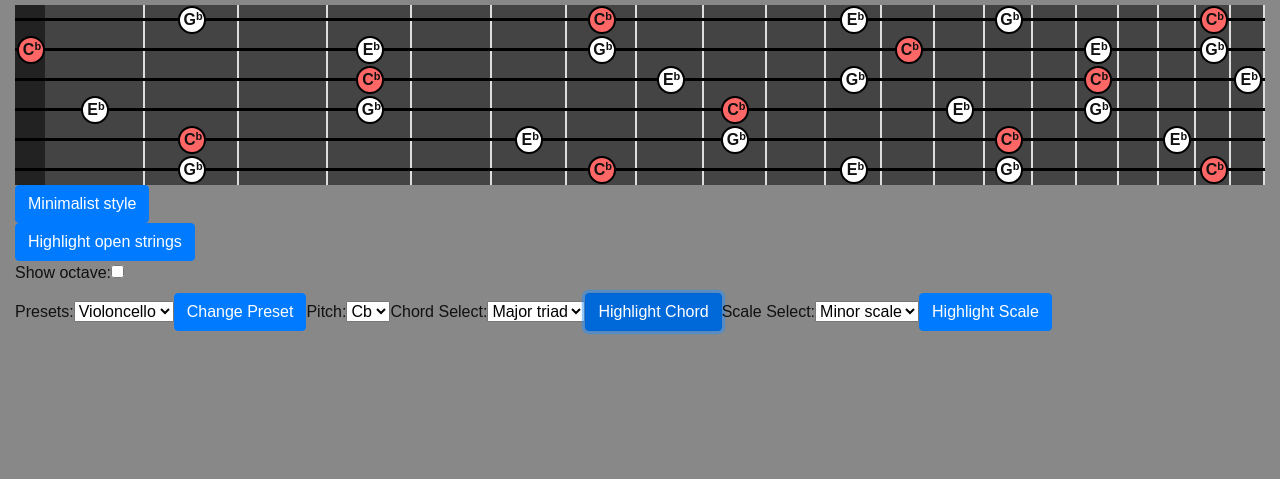
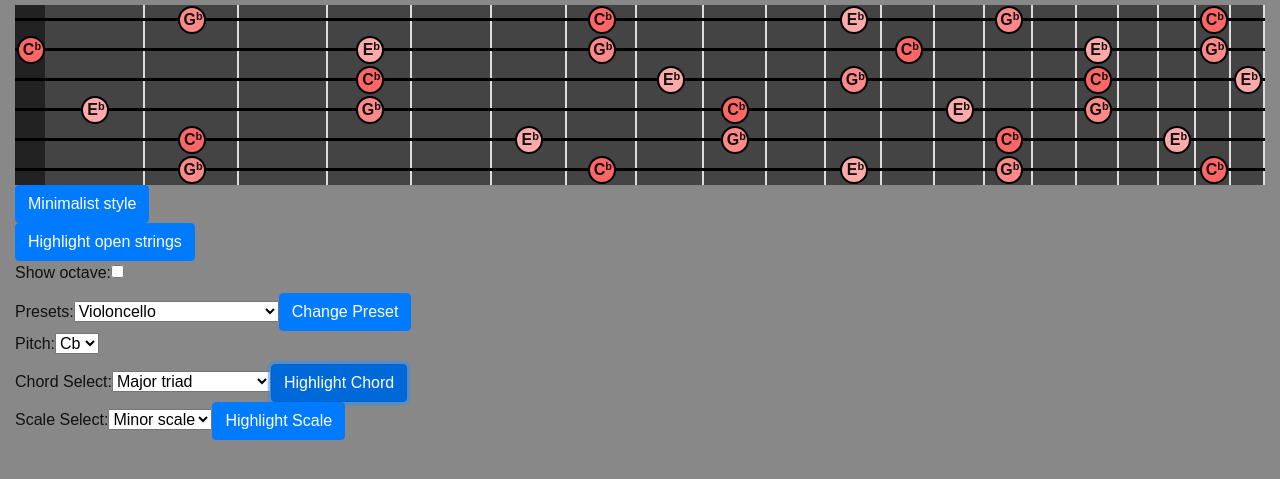
Before and after one commit to rjsalvadorr/fingerboard-navigator, a plain HTML site: page index.html in a window 1280 px wide. Both pictures are taken after a click on the button "Highlight Chord". Shown: the part 41-520 px from the top of the page. Drawn offline with nearby package versions, Linux system fonts and the light colour scheme; files that its build step writes are made by us from their sources; a web font is replaced by a local one.

Commit message:
Added more options. Did some cleanup.

```diff
--- a/fingerboard-controller.js
+++ b/fingerboard-controller.js
@@ -10,10 +10,11 @@ var FingerboardController = {
 
             {tSymbol: "M", quality: "MAJOR", type: "CHORD", name: "Major triad", id: 21, intervals: [4, 3]},
             {tSymbol: "m", quality: "MINOR", type: "CHORD", name: "Minor triad", id: 22, intervals: [3, 4]},
-            //{quality: "DIMINISHED", type: "CHORD", name: "Diminished triad", id: 23, intervals: [3, 3]},
+            {tSymbol: "dim", quality: "DIMINISHED", type: "CHORD", name: "Diminished triad", id: 23, intervals: [3, 3]},
 
-            //{quality: "DIMINISHED", type: "CHORD", name: "Half-diminished 7th", id: 33, intervals: [3, 3, 4]},
-            //{quality: "DIMINISHED", type: "CHORD", name: "Diminished 7th", id: 34, intervals: [3, 3, 3]}
+            {tSymbol: "7b5", quality: "DIMINISHED", type: "CHORD", name: "Half-diminished 7th", id: 33, intervals: [3, 3, 4]},
+            {tSymbol: "dim7", quality: "DIMINISHED", type: "CHORD", name: "Diminished 7th", id: 34, intervals: [3, 3, 3]},
+
             {tSymbol: "maj7", quality: "MAJOR", type: "CHORD", name: "Major 7th", id: 31, intervals: [4, 3, 4]},
             {tSymbol: "min7", quality: "MINOR", type: "CHORD", name: "Minor 7th", id: 32, intervals: [3, 4, 3]}
         ]
--- a/fingerboard-view-controller.js
+++ b/fingerboard-view-controller.js
@@ -33,6 +33,7 @@ var FingerboardViewController = {
             "B#4"
         ],
         PRESETS: {
+            // TODO: use teoria notes for the starting pitches!
             CELLO: {
                 name: "Violoncello",
                 numStrings: 4,
@@ -60,10 +61,24 @@ var FingerboardViewController = {
                     40 // E2
                 ]
             },
+            GUITAR_NST: {
+                name: "Guitar (NST/Fifths tuning)",
+                numStrings: 6,
+                numPositions: 20,
+                fretted: true,
+                startingPitches: [
+                    67, // G4
+                    64, // E4
+                    57, // A3
+                    50, // D3
+                    43, // G2
+                    36 // C2
+                ]
+            },
             VIOLIN: {
                 name: "Violin",
                 numStrings: 4,
-                numPositions: 20,
+                numPositions: 19,
                 fretted: false,
                 startingPitches: [
                     76, // E5
@@ -72,6 +87,18 @@ var FingerboardViewController = {
                     55 // G3
                 ]
             },
+            UKULELE: {
+                name: "Ukulele",
+                numStrings: 4,
+                numPositions: 15,
+                fretted: true,
+                startingPitches: [
+                    69, // A4
+                    64, // E4
+                    60, // C4
+                    67 // G4
+                ]
+            }
         }
     },
     usingSharpNames: true,
@@ -202,10 +229,12 @@ var FingerboardViewController = {
     reloadPitches: function(initialPitches, numNotePositions) {
         console.log("FingerboardViewController.reloadPitches() started...");
         FingerboardController.initializeStringPitches(initialPitches, numNotePositions);
+
         var noteArray = FingerboardController.noteArray;
         if(noteArray.length == 0) {
             throw new FingerboardExceptions.ArrayEmptyException("FingerboardController's noteArray is empty!");
         }
+
         for(var stringIndex = 1; stringIndex < noteArray.length; stringIndex++) {
             var notePositionsInString = noteArray[stringIndex];
             for(var notePosIndex = 0; notePosIndex < notePositionsInString.length; notePosIndex++) {
@@ -274,27 +303,16 @@ var FingerboardViewController = {
             if (!this.constants.PRESETS.hasOwnProperty(key)) continue;
 
             var obj = this.constants.PRESETS[key];
-            for (var prop in obj) {
+            /*for (var prop in obj) {
                 // skip loop if the property is from prototype
                 if(!obj.hasOwnProperty(prop)) continue;
 
                 // your code
-                //alert(prop + " = " + obj[prop]);
-
-            }
+                alert(prop + " = " + obj[prop]);
+            }*/
 
             var newOptionValuePair = {option: obj["name"], value: key};
             presetOptions.push(newOptionValuePair);
-
-            /*var currentPitchName = this.constants.PITCH_CHOICES[i];
-
-            var tNote = teoria.note(currentPitchName);
-            var displayName = tNote.toString(true);
-            displayName = displayName.charAt(0).toUpperCase() + displayName.slice(1);
-
-            var newOptionValuePair = {option: displayName, value: tNote.toString(false)};
-
-            noteOptions.push(newOptionValuePair);*/
         }
 
         // initializing available notes
@@ -339,17 +357,21 @@ var FingerboardViewController = {
         $controlElement.append("<label class=\"fingerboard-control-label\">Presets: </label>");
         $controlElement.append(presetSelect);
         $controlElement.append("<button type=\"button\" id=\"button-change-preset\" class=\"btn btn-primary fingerboard-control-button\">Change Preset</button>");
+        $controlElement.append("<br>");
 
         $controlElement.append("<label class=\"fingerboard-control-label\">Pitch: </label>");
         $controlElement.append(pitchSelect);
+        $controlElement.append("<br>");
 
         $controlElement.append("<label class=\"fingerboard-control-label\">Chord Select: </label>");
         $controlElement.append(chordSelect);
         $controlElement.append("<button type=\"button\" id=\"button-highlight-chord\" class=\"btn btn-primary fingerboard-control-button\">Highlight Chord</button>");
+        $controlElement.append("<br>");
 
         $controlElement.append("<label class=\"fingerboard-control-button\">Scale Select: </label>");
         $controlElement.append(scaleSelect);
         $controlElement.append("<button type=\"button\" id=\"button-highlight-scale\" class=\"btn btn-primary fingerboard-control-button\">Highlight Scale</button>");
+        $controlElement.append("<br>");
 
         return $controlElement;
     },
@@ -386,13 +408,13 @@ var FingerboardViewController = {
 
     highlightPitch: function(pitchCode) {},
 
-    highlightAllInstancesOfPitch: function(pitchCode, rgbColour) {
+    highlightAllInstancesOfPitch: function(pitchCode, highlightClass) {
         console.log("FingerboardViewController.highlightAllInstancesOfPitch() started...");
         var pitchCodesToHighlight = this.getAllInstancesOfPitch(pitchCode);
 
         for(var i = 0; i < pitchCodesToHighlight.length; i++) {
             var $fbNoteUnit = $(".fingerboard-note-unit[data-pitch-code=\"" + pitchCodesToHighlight[i] + "\"] .note-unit-label");
-            $fbNoteUnit.css("background-color", rgbColour);
+            $fbNoteUnit.addClass(highlightClass);
         }
         console.log("FingerboardViewController.highlightAllInstancesOfPitch() done!");
     },
@@ -402,6 +424,7 @@ var FingerboardViewController = {
         var pitchesToHighlight = FingerboardController.getScaleChordPitches(scaleChord, tNote.midi());
         var colour;
         var tChordOrScale;
+        var currentMidiCode
 
         this.hideAllLabels();
 
@@ -414,25 +437,36 @@ var FingerboardViewController = {
         this.renamePitches(tChordOrScale);
 
         for(var i = 0; i < pitchesToHighlight.length; i++) {
-            if(i == 0) {
-                colour = "#ff6666"
-                this.highlightAllInstancesOfPitch(pitchesToHighlight[i].code, colour);
+            currentMidiCode = pitchesToHighlight[i].code;
+
+            if(currentMidiCode == tChordOrScale.get("first").midi()) {
+                highlightClass = "highlight-root"
+            } else if(currentMidiCode == tChordOrScale.get("third").midi()) {
+                highlightClass = "highlight-third";
+            } else if(currentMidiCode == tChordOrScale.get("fifth").midi()) {
+                highlightClass = "highlight-fifth";
+            } else if(currentMidiCode == tChordOrScale.get("seventh").midi()) {
+                highlightClass = "highlight-seventh";
+            } else {
+                highlightClass = "";
             }
 
-            this.showAllInstancesOfPitch(pitchesToHighlight[i].code);
+            this.highlightAllInstancesOfPitch(currentMidiCode, highlightClass);
+
+            this.showAllInstancesOfPitch(currentMidiCode);
         }
     },
 
     clearHighlighting: function() {
         var $fbNoteUnitLabels = $(".fingerboard-note-unit .note-unit-label");
         $fbNoteUnitLabels.css("display", "block");
-        $fbNoteUnitLabels.css("background-color", "#ffffff");
+        $fbNoteUnitLabels.removeClass("highlight-root highlight-third highlight-fifth highlight-seventh");
     },
 
     hideAllLabels: function() {
         var $fbNoteUnitLabels = $(".fingerboard-note-unit .note-unit-label");
         $fbNoteUnitLabels.css("display", "none");
-        $fbNoteUnitLabels.css("background-color", "#ffffff");
+        $fbNoteUnitLabels.removeClass("highlight-root highlight-third highlight-fifth highlight-seventh");
     },
 
     showAllInstancesOfPitch: function(pitchCode) {
--- a/fingerboard.less
+++ b/fingerboard.less
@@ -122,6 +122,23 @@ body {
     background-color: #000;
 }
 
+/* HIGHLIGHTING */
+.highlight-root {
+    background-color: #ff6666;
+}
+
+.highlight-third {
+    background-color: #ffaaaa;
+}
+
+.highlight-fifth {
+    background-color: #ff8888;
+}
+
+.highlight-seventh {
+    background-color: #ffcccc;
+}
+
 /* THEMES */
 .minimalist() {
     background-color: white !important;
```
Also changed, not shown: fingerboard.css.
